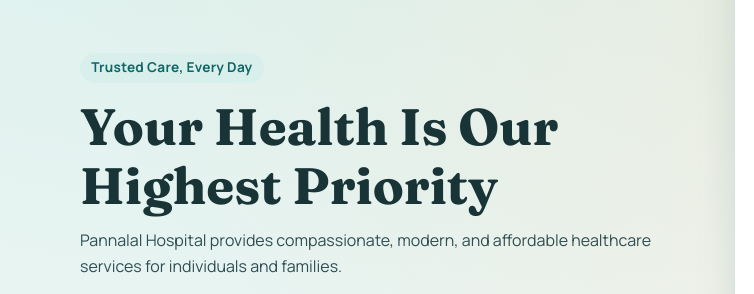
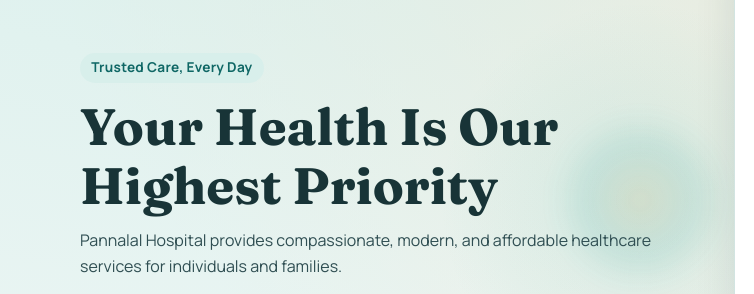
Before and after one commit to KRAZYGAMERYT195/pannalalhospital, a plain HTML site: page index.html in a window 1280 px wide. Shown: the part 200-494 px from the top of the page, 0-754 px from the left. Drawn offline with Linux system fonts and the light colour scheme; grey boxes are pictures that could not be loaded.

Commit message:
Style cursor reactive interactions

```diff
--- a/styles.css
+++ b/styles.css
@@ -20,6 +20,7 @@ body {
   font-family: "Manrope", sans-serif;
   color: var(--text);
   background:
+    radial-gradient(480px circle at var(--cursor-x, 50%) var(--cursor-y, 20%), rgba(19, 169, 162, 0.1), transparent 42%),
     radial-gradient(circle at 15% -20%, #cfece7 0%, transparent 50%),
     radial-gradient(circle at 85% -10%, #ffe4c8 0%, transparent 45%),
     var(--bg);
@@ -393,6 +394,44 @@ a {
   box-shadow: 0 18px 44px rgba(11, 63, 70, 0.18);
 }
 
+.cursor-glow {
+  position: fixed;
+  left: 0;
+  top: 0;
+  width: 180px;
+  height: 180px;
+  pointer-events: none;
+  z-index: 1;
+  border-radius: 50%;
+  background:
+    radial-gradient(circle, rgba(242, 181, 107, 0.22), rgba(19, 169, 162, 0.14) 42%, transparent 70%);
+  filter: blur(8px);
+  opacity: 0.75;
+  mix-blend-mode: multiply;
+}
+
+.site-header,
+main,
+.site-footer,
+.chatbot-widget {
+  position: relative;
+  z-index: 2;
+}
+
+.card,
+.btn,
+.hero-photo-wrap {
+  transform-style: preserve-3d;
+}
+
+.cursor-tilt {
+  transform: perspective(900px) rotateX(var(--tilt-x, 0deg)) rotateY(var(--tilt-y, 0deg)) translateY(-3px);
+}
+
+.card.cursor-tilt {
+  box-shadow: 0 20px 50px rgba(11, 63, 70, 0.18);
+}
+
 .site-footer {
   border-top: 1px solid var(--border);
   background: #e4f0ee;
```
